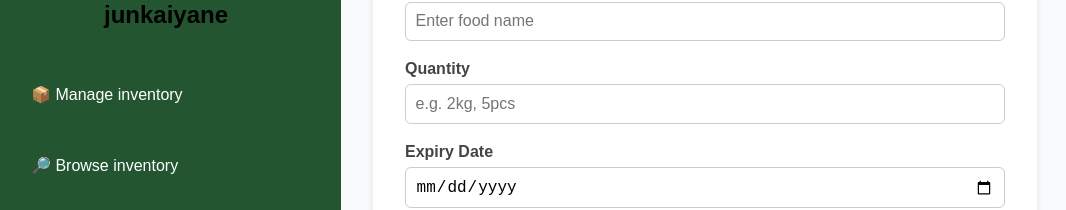
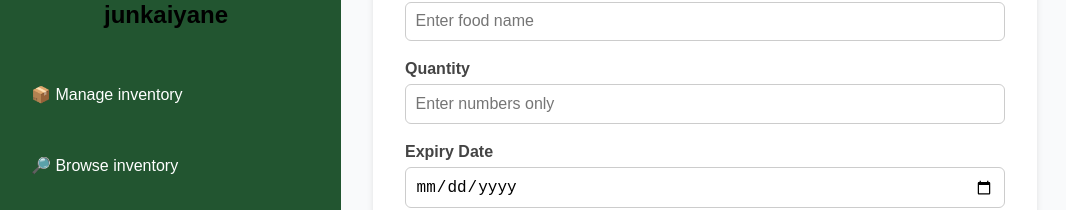
Before and after one commit to Jun20220703/bit216as, an Angular app: page /add-food in a window 1280 px wide. Shown: the part 155-365 px from the top of the page, without its empty margins (9-1075 px from the left). Built offline with nearby package versions, Linux system fonts and the light colour scheme.

Commit message:
change the error validation (qty only accept number)

```diff
--- a/src/app/components/addFoodItem/add-food-item.component.html
+++ b/src/app/components/addFoodItem/add-food-item.component.html
@@ -19,10 +19,10 @@
 
       <div class="form-group">
         <label for="qty">Quantity</label>
-        <input id="qty" type="text" formControlName="qty" placeholder="e.g. 2kg, 5pcs" />
+        <input id="qty" type="text" formControlName="qty" placeholder="Enter numbers only" />
         <div class="error">
           @if (foodForm.get('qty')?.touched && foodForm.get('qty')?.invalid){
-            Quantity is required
+            Quantity is required. Please enter NUMBER ONLY.
           }
         </div>
       </div>
--- a/src/app/components/addFoodItem/add-food-item.component.ts
+++ b/src/app/components/addFoodItem/add-food-item.component.ts
@@ -26,7 +26,7 @@ export class AddFoodItemComponent {
 
     this.foodForm = this.fb.group({
       name: ['', Validators.required],
-      qty: ['', Validators.required],
+      qty: ['', [Validators.required, Validators.pattern(/^\d+$/)]], // ← 数字のみ
       expiry: ['', Validators.required],
       category: ['', Validators.required],
       storage: ['', Validators.required],
```
